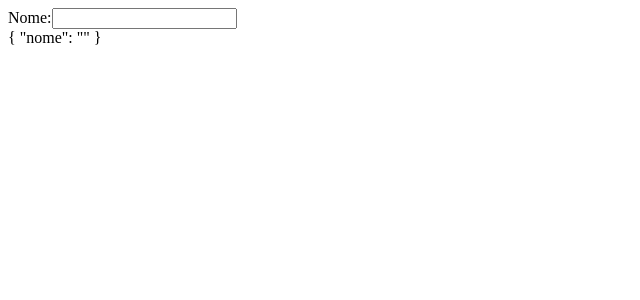
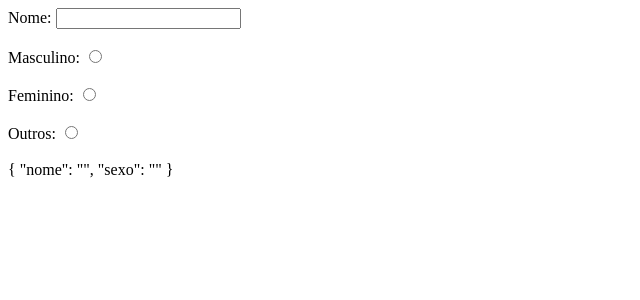
Before and after one commit to JotaPrimo/meu-primeiro-app, an Angular app: page / in a window 1280 px wide. Shown: the top 300 px of the page, without its empty margins (0-640 px from the left). Built offline with nearby package versions, Linux system fonts and the light colour scheme.

Commit message:
60. ngForm + Input rádio

```diff
--- a/src/app/forms/forms.component.html
+++ b/src/app/forms/forms.component.html
@@ -1,6 +1,38 @@
-<form #form="ngForm" >
-  <label for="nome">Nome:</label>
+<form #form="ngForm">
+  <label for="nome">Nome:
   <input type="text" name="nome" id="nome" ngModel>
+</label>
+
+
+  <br>
+  <br>
+
+  <label for="Masculino">Masculino:
+  <input type="radio" name="sexo" id="sexo" value="Masculino" ngModel>
+</label>
+
+
+  <br>
+  <br>
+
+  <label for="Feminino">Feminino:
+    <input type="radio" name="sexo" id="sexo" value="Feminino" ngModel>
+  </label>
+
+
+    <br>
+    <br>
+
+    <label for="Outros">Outros:
+      <input type="radio" name="sexo" id="sexo" value="Outros" ngModel>
+    </label>
+
+
+      <br>
+      <br>
+
 </form>
 
+
+
 {{ form.value | json }}
```
